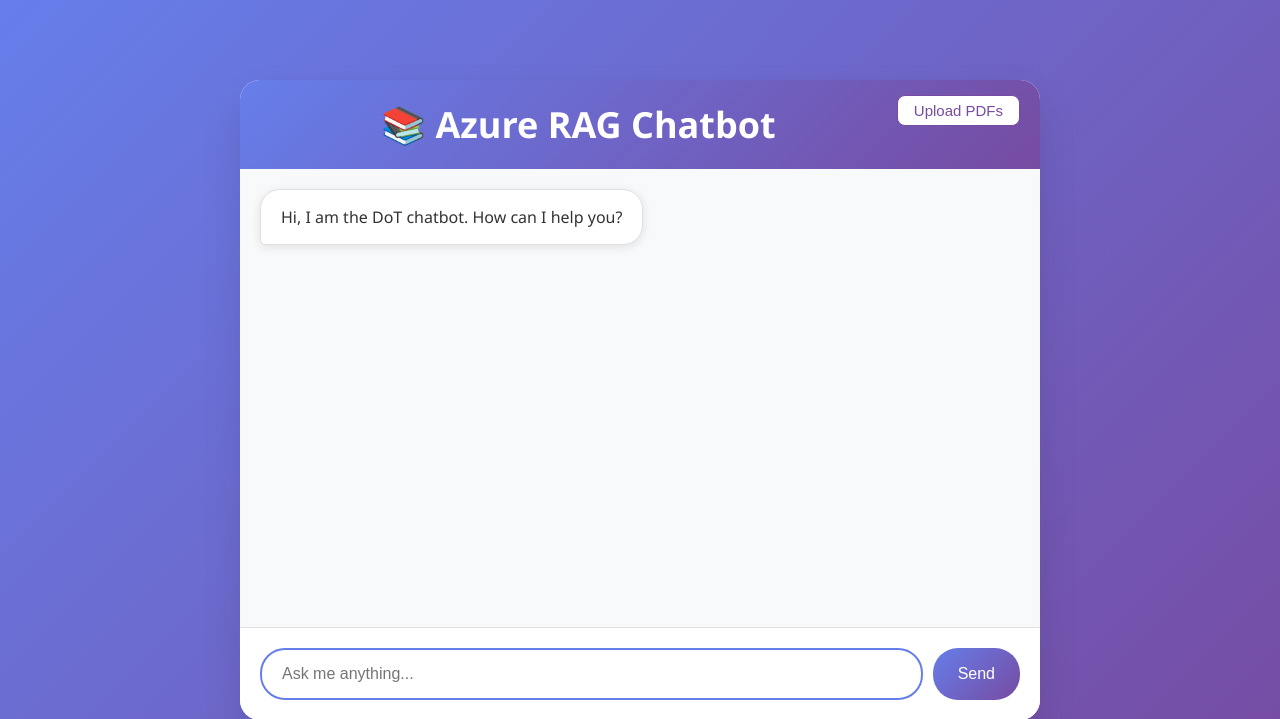
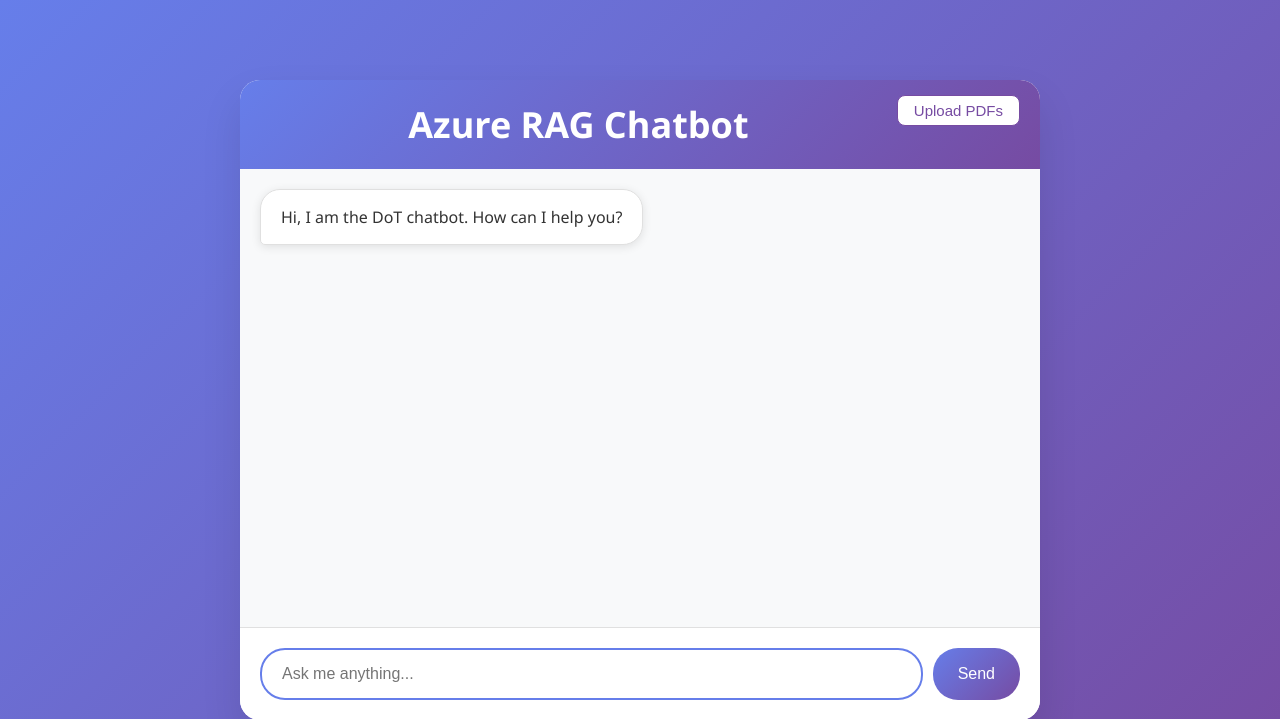
Before and after one commit to tnshq24/dot-rag, a Flask app: page / in a window 1280 px wide. Shown: the top 719 px of the page. Run offline with Flask 3, Linux system fonts and the light colour scheme; some libraries are stand-ins or nearby versions.

Commit message:
Update in form format and bot title in index.html

```diff
--- a/templates/index.html
+++ b/templates/index.html
@@ -284,7 +284,7 @@
 <body>
     <div class="chat-container">
         <div class="chat-header">
-            <span style="font-size: 1.5em;">📚 Azure RAG Chatbot</span>
+            <span style="font-size: 1.5em;">Azure RAG Chatbot</span>
             <button id="openUploadModal" style="float:right; margin-top:-5px; background:#fff; color:#764ba2; border:1px solid #764ba2; border-radius:8px; padding:6px 16px; font-size:15px; cursor:pointer;">Upload PDFs</button>
         </div>
 
@@ -294,7 +294,7 @@
                 <span id="closeUploadModal" style="position:absolute; top:10px; right:18px; font-size:28px; font-weight:bold; color:#764ba2; cursor:pointer;">&times;</span>
                 <h2 style="margin-bottom:18px; color:#764ba2; text-align:center;">Enter Details</h2>
                 <form id="uploadForm">
-                    <label for="pdfs">Select up to 3 PDF files:</label><br>
+                    <label for="pdfs">Select a pdf document to upload</label><br>
                     <input type="file" id="pdfs" name="pdfs" accept="application/pdf" multiple required style="margin-bottom:12px;"/><br>
                     <label for="field1">Filename:</label><br>
                     <input type="text" id="field1" name="field1" style="width:100%; margin-bottom:8px;"/><br>
```
